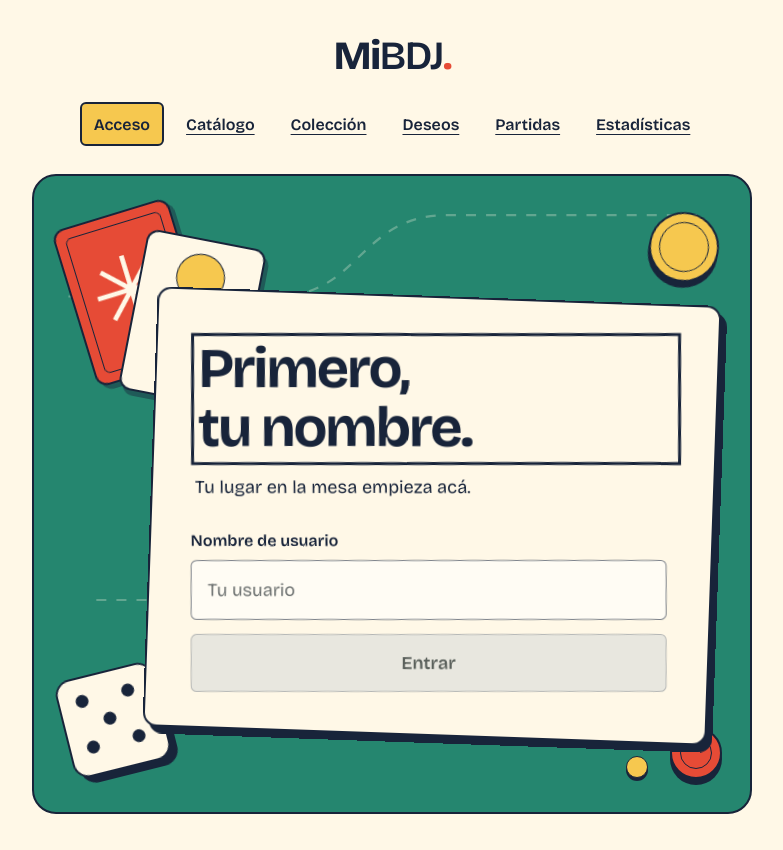
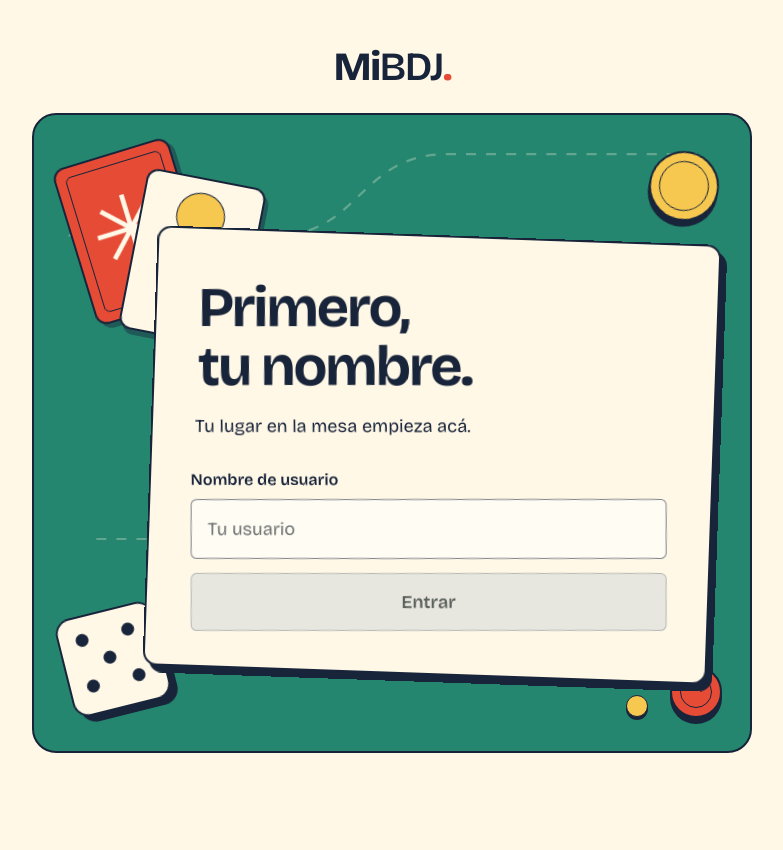
Before and after one commit to rgdan/mibdj-frontend, a React (Vite) app: page / in a window 1280 px wide. Shown: the whole page, without its empty margins (248-1031 px from the left). After the commit the page ends 800 px from the top, so only its background shows below. Built offline with nearby package versions, Linux system fonts and the light colour scheme.

Commit message:
Mostrar solo el acceso mientras no haya login conectado

```diff
--- a/src/App.tsx
+++ b/src/App.tsx
@@ -1,38 +1,10 @@
-import { useEffect, useRef, useState } from 'react'
 import './styles.css'
 
-const pages = [
-  { path: '/catalogo', title: 'Catálogo' },
-  { path: '/coleccion', title: 'Colección' },
-  { path: '/deseos', title: 'Deseos' },
-  { path: '/partidas', title: 'Partidas' },
-  { path: '/estadisticas', title: 'Estadísticas' },
-]
-
 function App() {
-  const [path, setPath] = useState(() => window.location.hash.slice(1) || '/')
-  const heading = useRef<HTMLHeadingElement>(null)
-  const page = pages.find((page) => page.path === path)
-
-  useEffect(() => {
-    const onHashChange = () => setPath(window.location.hash.slice(1) || '/')
-    window.addEventListener('hashchange', onHashChange)
-    return () => window.removeEventListener('hashchange', onHashChange)
-  }, [])
-
-  useEffect(() => {
-    document.title = `${path === '/' ? 'Acceso' : page?.title ?? 'Página no encontrada'} · MiBDJ`
-    heading.current?.focus()
-  }, [path, page])
-
   return <main className="login-page">
     <div className="login-shell">
       <p className="wordmark" aria-label="MiBDJ">Mi<span>BDJ</span><b>.</b></p>
-      <nav className="app-nav" aria-label="Secciones">
-        <a href="#/" aria-current={path === '/' ? 'page' : undefined}>Acceso</a>
-        {pages.map((page) => <a key={page.path} href={`#${page.path}`} aria-current={path === page.path ? 'page' : undefined}>{page.title}</a>)}
-      </nav>
-      {path === '/' ? <div className="play-table">
+      <div className="play-table">
         <div className="table-art" aria-hidden="true">
           <svg className="board-route" viewBox="0 0 540 570" fill="none"><path d="M-20 108H165C242 108 240 35 320 35H545M5 380H98C160 380 145 503 223 503H432C497 503 460 410 555 410" /></svg>
           <div className="playing-card card-back"><span className="card-flower">✳</span></div>
@@ -44,7 +16,7 @@ function App() {
         </div>
 
         <section className="access-card" aria-labelledby="access-title">
-          <h1 id="access-title" ref={heading} tabIndex={-1}>Primero,<br />tu nombre.</h1>
+          <h1 id="access-title">Primero,<br />tu nombre.</h1>
           <p className="access-description">Tu lugar en la mesa empieza acá.</p>
           <form onSubmit={(event) => event.preventDefault()}>
             <label htmlFor="username">Nombre de usuario</label>
@@ -52,11 +24,7 @@ function App() {
             <button type="submit" disabled>Entrar</button>
           </form>
         </section>
-      </div> : <section className="section-page" aria-labelledby="section-title">
-        <h1 id="section-title" ref={heading} tabIndex={-1}>{page?.title ?? 'Página no encontrada'}</h1>
-        <p>{page ? 'Todavía no disponible.' : 'Esta dirección no corresponde a ninguna sección.'}</p>
-        <a href="#/">Volver al acceso</a>
-      </section>}
+      </div>
     </div>
   </main>
 }
```
